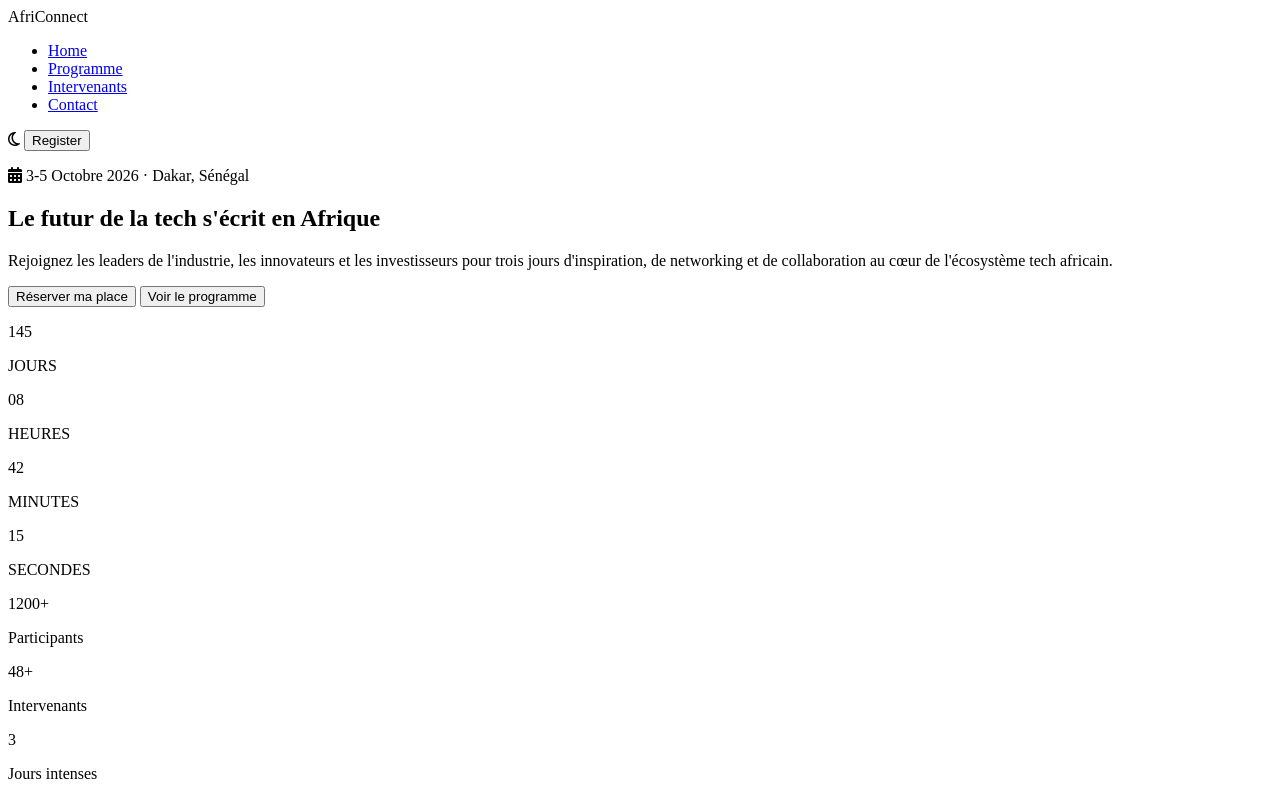
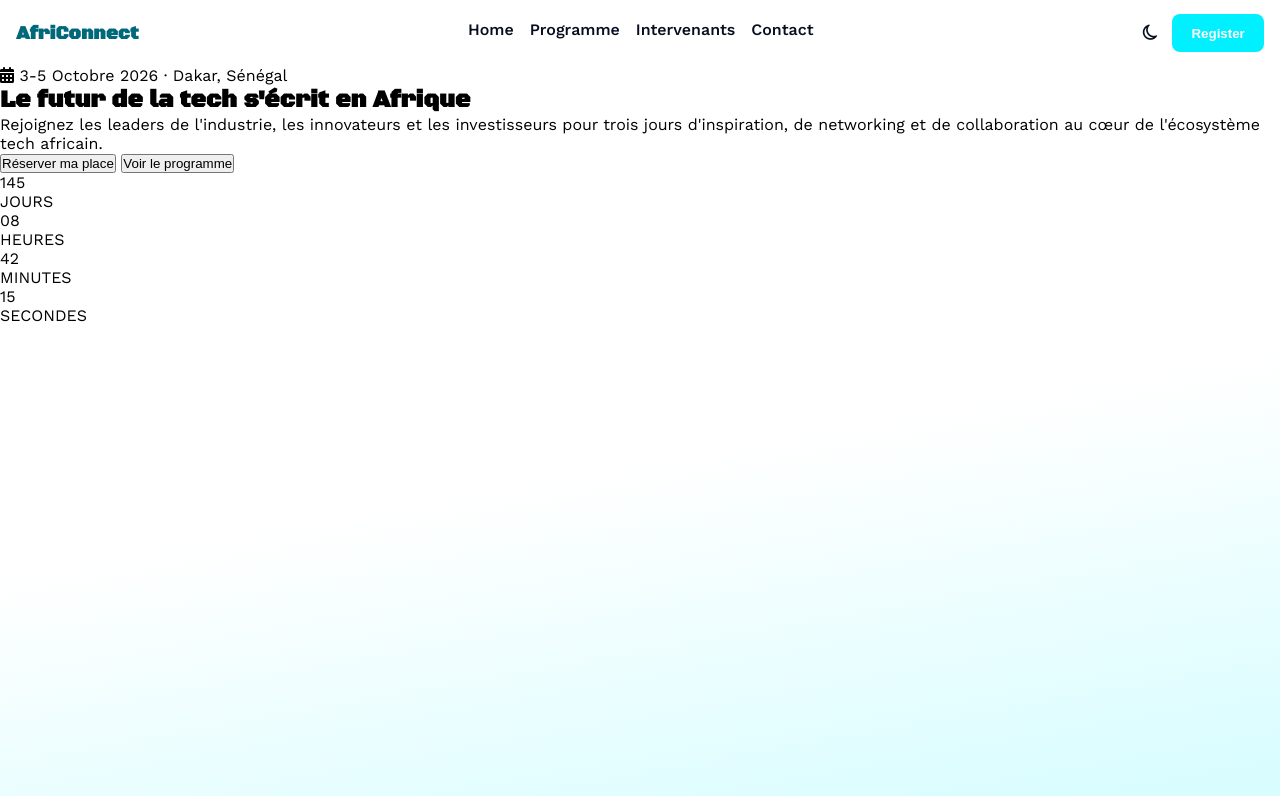
Before and after one commit to djiliwade67-ops/WADE-Abdou-AfriConnectSummit, a plain HTML site: page index.html in a window 1280 px wide. Shown: the top 796 px of the page. Drawn offline with nearby package versions, Linux system fonts and the light colour scheme; files that its build step writes are made by us from their sources.

Commit message:
variables, typologie . layout generale et style de base

```diff
--- a/css/style.css
+++ b/css/style.css
@@ -0,0 +1,138 @@
+
+@import url('https://fonts.googleapis.com/css2?family=Black+Ops+One&family=Work+Sans:ital,wght@0,100..900;1,100..900&display=swap');
+
+
+:root {
+  /* Couleurs de Marque (Brand Colors) */
+  --primary: #00f0ff;
+  --primary-variant: #0080ff;
+  --on-primary: #060e20;
+
+  /* Surfaces et Fonds */
+  --surface: #0b1326;
+  --surface-bright: #31394d;
+  --outline: #31394d;
+
+  /* Typographie */
+  --font-display: 'Black Ops One', sans-serif;
+  --font-body: 'Work Sans', sans-serif;
+
+  /* Espacement et Arrondis */
+  --radius-md: 8px;
+  --margin-desktop: 5%;
+}
+
+* {
+  margin: 0;
+  padding: 0;
+  box-sizing: border-box;
+}
+
+h1,h2,h3,h4,h5,h6 {
+  font-family: var(--font-display);
+}
+
+body {
+  font-family: var(--font-body);
+
+}
+
+header {
+  padding: 0.4rem 0rem;
+  display: flex;
+  justify-content: space-between;
+  align-items: center;
+  margin: 0.5rem 1rem;
+
+  & .logo {
+    font-family: var(--font-display);
+    color: #00687B;
+  }
+
+  & nav {
+    display: flex;
+    gap: 1rem;
+
+    & ul {
+      display: flex;
+      gap: 1rem;
+      list-style: none;
+
+      & li {
+        position: relative;
+        cursor: pointer;
+        padding: 0rem 0 0.5rem 0;
+
+        /* Création de la barre d'effet sous le li */
+        &::after {
+          content: "";
+          position: absolute;
+          background-color: #00687B;
+          height: 3px;
+          width: 0;
+          left: 0;
+          bottom: 0;
+          transition: 0.3s;
+        }
+
+        /* Au survol, la barre passe à 100% de largeur */
+        &:hover::after {
+          width: 100%;
+        }
+
+        /* Changement de couleur au focus */
+        &:focus {
+          color: #00687B;
+        }
+      }
+
+      & a {
+        text-decoration: none;
+        color: var(--on-primary);
+        font-weight: 550;
+
+        &:hover {
+          color: #00687B;
+        }
+      }
+    }
+  }
+  & div {
+    display: flex;
+    gap: 1rem;
+    align-items: center;
+
+    & i {
+      font-size: 1.1rem;
+      cursor: pointer;
+      color: var(--on-primary);
+      transform: rotate(-15deg);
+      transition: 0.3s;
+
+      &:hover {
+        color: #00687B;
+        transform: rotate(20deg);
+      }
+    }
+
+    & button {
+      background-color: var(--primary);
+      color: white;
+      font-weight: 600;
+      border: none;
+      padding: 0.7rem 1.2rem;
+      border-radius: var(--radius-md);
+      cursor: pointer;
+      transition: 0.3s;
+
+      &:hover {
+        background-color: #005f6b;
+      }
+    }
+  }
+}
+.hero {
+  background: linear-gradient(170deg, #ffffff 50%, rgba(0, 240, 255, 0.15) 90%);
+  width: 100%;
+  height: 100vh;
+}
--- a/index.html
+++ b/index.html
@@ -5,14 +5,14 @@
     <meta charset="UTF-8">
     <meta name="viewport" content="width=device-width, initial-scale=1.0">
     <title>AfriConnect Summit</title>
-    <link rel="stylesheet" href="style.css">
+    <link rel="stylesheet" href="css/style.css">
     <script src="https://kit.fontawesome.com/9fd1c84033.js" crossorigin="anonymous"></script>
 </head>
 
 <body>
     <header>
         <div class="logo">
-            AfriConnect
+           <h3>AfriConnect</h3>
         </div>
         <nav>
             <ul>
@@ -21,9 +21,11 @@
                 <li><a href="intervenants.html">Intervenants</a></li>
                 <li><a href="contact.html">Contact</a></li>
             </ul>
+        </nav>
+        <div>
             <i class="fa-regular fa-moon"></i>
             <button>Register</button>
-        </nav>
+        </div>
     </header>
     <main>
         <section class="hero">
```
Also changed, not shown: contact.html (+5 -3 lines), intervenants.html (+5 -3 lines), programme.html (+6 -4 lines).
